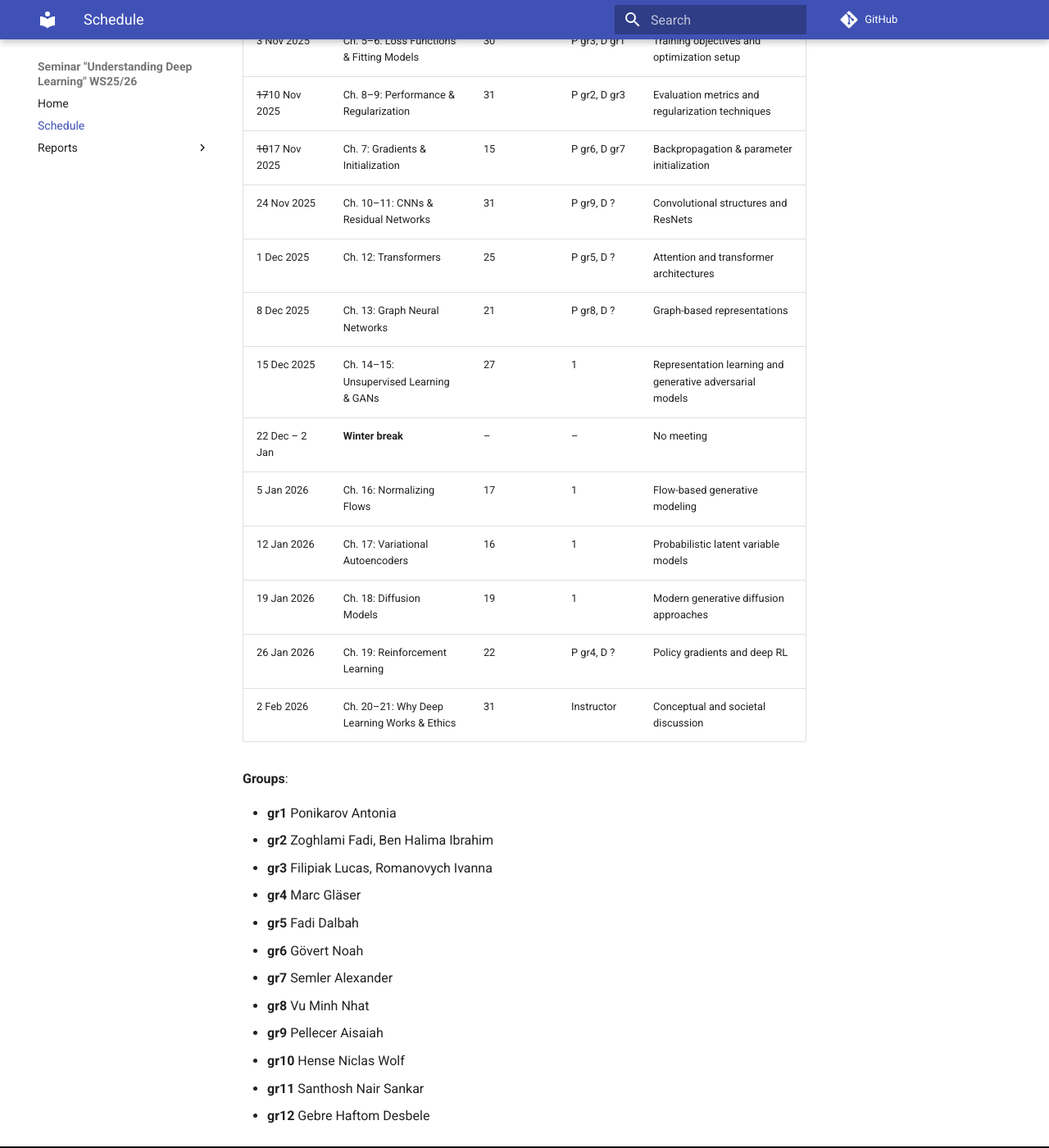
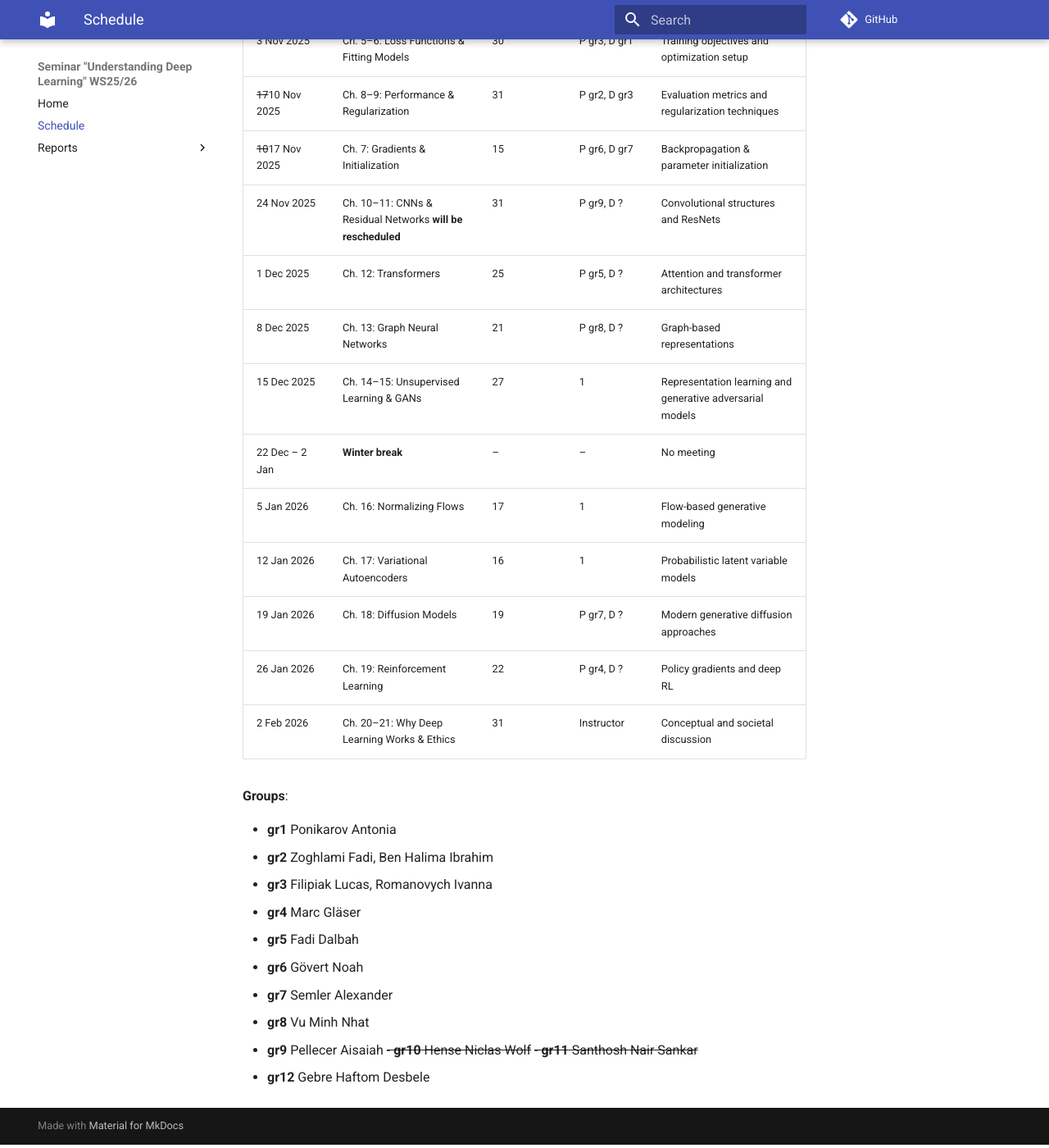
Before and after one commit to link-er/seminar_UDL_wise2526, an MkDocs documentation site: the page built from docs/schedule.md, in a window 1280 px wide and 1400 px high, scrolled down 501 px. Shown: the whole window at 82% size. Built offline with MkDocs 1.6.1 and Material for MkDocs 9.7.7, drawn with Linux system fonts in a browser that asks for light colours; comment, search, counter and statistics services are not loaded.

Commit message:
update schedule

```diff
--- a/docs/schedule.md
+++ b/docs/schedule.md
@@ -11,14 +11,14 @@
 | 3 Nov 2025 | Ch. 5–6: Loss Functions & Fitting Models | 30 | P gr3, D gr1 | Training objectives and optimization setup |
 | <s>17</s>10 Nov 2025 | Ch. 8–9: Performance & Regularization | 31 | P gr2, D gr3 | Evaluation metrics and regularization techniques |
 | <s>10</s>17 Nov 2025 | Ch. 7: Gradients & Initialization | 15 | P gr6, D gr7 | Backpropagation & parameter initialization |
-| 24 Nov 2025 | Ch. 10–11: CNNs & Residual Networks | 31 | P gr9, D ? | Convolutional structures and ResNets |
+| 24 Nov 2025 | Ch. 10–11: CNNs & Residual Networks **will be rescheduled** | 31 | P gr9, D ? | Convolutional structures and ResNets |
 | 1 Dec 2025 | Ch. 12: Transformers | 25 | P gr5, D ? | Attention and transformer architectures |
 | 8 Dec 2025 | Ch. 13: Graph Neural Networks | 21 | P gr8, D ? | Graph-based representations |
 | 15 Dec 2025 | Ch. 14–15: Unsupervised Learning & GANs | 27 | 1 | Representation learning and generative adversarial models |
 | 22 Dec – 2 Jan | **Winter break** | – | – | No meeting |
 | 5 Jan 2026 | Ch. 16: Normalizing Flows | 17 | 1 | Flow-based generative modeling |
 | 12 Jan 2026 | Ch. 17: Variational Autoencoders | 16 | 1 | Probabilistic latent variable models |
-| 19 Jan 2026 | Ch. 18: Diffusion Models | 19 | 1 | Modern generative diffusion approaches |
+| 19 Jan 2026 | Ch. 18: Diffusion Models | 19 | P gr7, D ? | Modern generative diffusion approaches |
 | 26 Jan 2026 | Ch. 19: Reinforcement Learning | 22 | P gr4, D ? | Policy gradients and deep RL |
 | 2 Feb 2026 | Ch. 20–21: Why Deep Learning Works & Ethics | 31 | Instructor | Conceptual and societal discussion |
 
@@ -33,6 +33,6 @@
 - **gr7** Semler Alexander
 - **gr8** Vu Minh Nhat
 - **gr9** Pellecer Aisaiah
-- **gr10** Hense Niclas Wolf
-- **gr11** Santhosh Nair Sankar
+<s>- **gr10** Hense Niclas Wolf</s>
+<s>- **gr11** Santhosh Nair Sankar</s>
 - **gr12** Gebre Haftom Desbele
```
